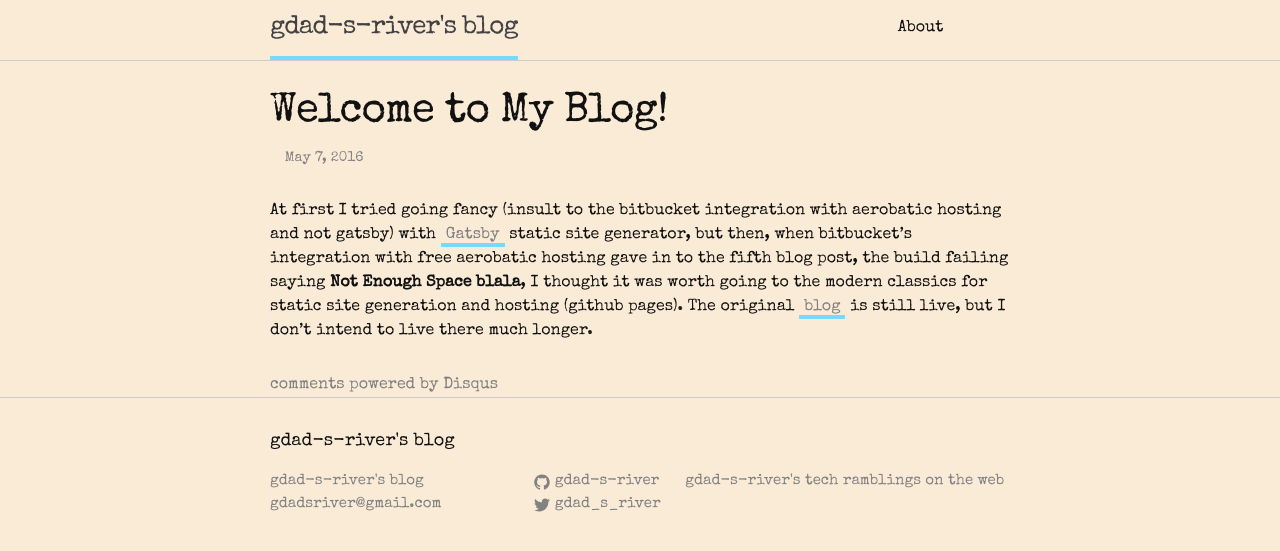
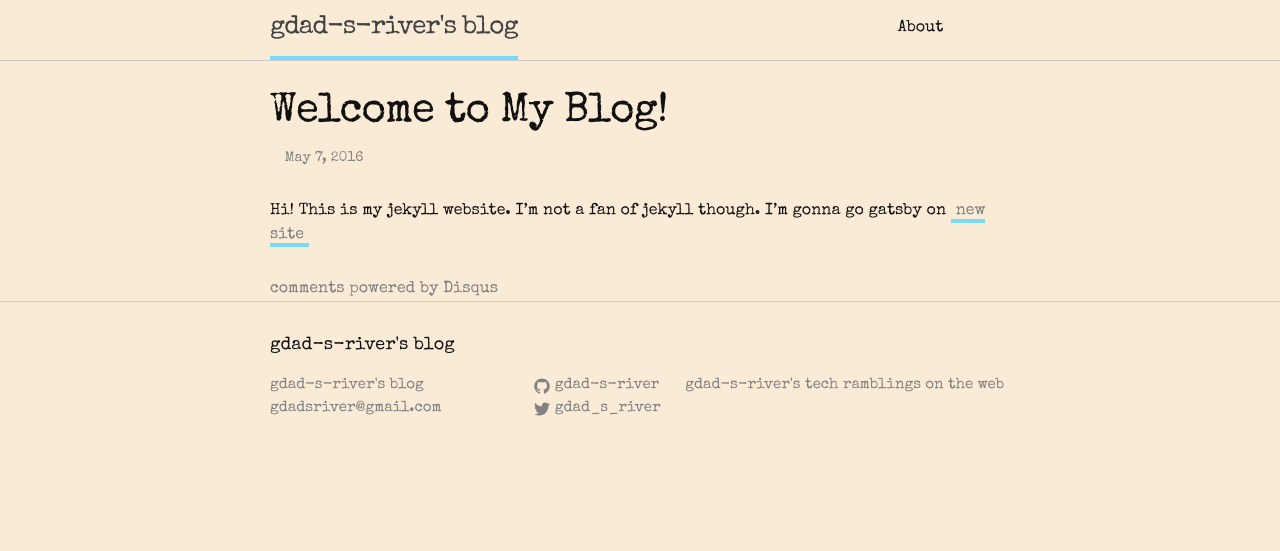
Before and after one commit to gdad-s-river/gdad-s-river.github.io, a Jekyll site: the page built from _posts/2016-05-07-welcome.md, in a window 1280 px wide. Shown: the top 551 px of the page. Built offline with Jekyll 4.4.1, drawn with Linux system fonts in a browser that asks for light colours; comment, search, counter and statistics services are not loaded.

Commit message:
updated first post + trying to see if assets will be served right after changing http -> https usin config url yaml property

```diff
--- a/_config.yml
+++ b/_config.yml
@@ -10,7 +10,7 @@ title: gdad-s-river's blog
 email: gdadsriver@gmail.com
 description: gdad-s-river's tech ramblings on the web
 baseurl: "" # the subpath of your site, e.g. /blog
-url: "http://gdad-s-river.github.io" # the base hostname & protocol for your site
+url: "https://gdad-s-river.github.io" # the base hostname & protocol for your site
 twitter_username: gdad_s_river
 github_username:  gdad-s-river
 
--- a/_posts/2016-05-07-welcome.md
+++ b/_posts/2016-05-07-welcome.md
@@ -7,4 +7,4 @@ path: "/blog/welcome/"
 readNext: "/blog/my-first-talk"
 ---
 
-At first I tried going fancy (insult to the bitbucket integration with aerobatic hosting and not gatsby) with [Gatsby](https://github.com/gatsbyjs/gatsby) static site generator, but then, when bitbucket's integration with free aerobatic hosting gave in to the fifth blog post, the build failing saying **Not Enough Space blala**, I thought it was worth going to the modern classics for static site generation and hosting (github pages). The original [blog](https://gdad-s-river.com) is still live, but I don't intend to live there much longer.
+Hi! This is my jekyll website. I'm not a fan of jekyll though. I'm gonna go gatsby on [new site](https://arihantverma.com)
```
